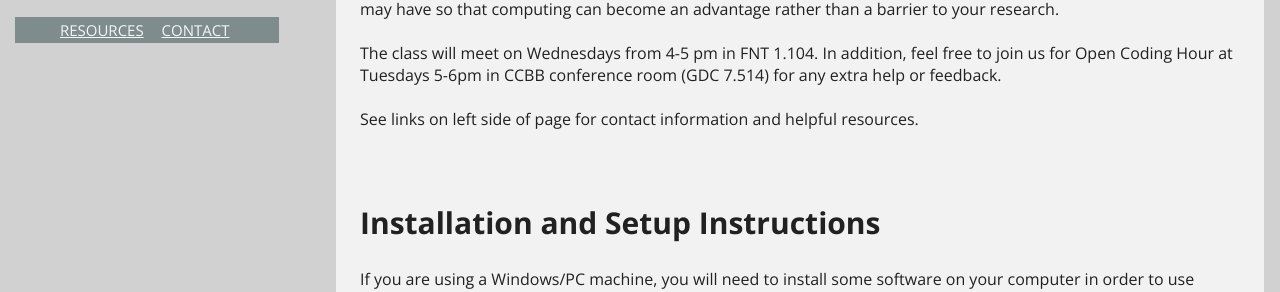
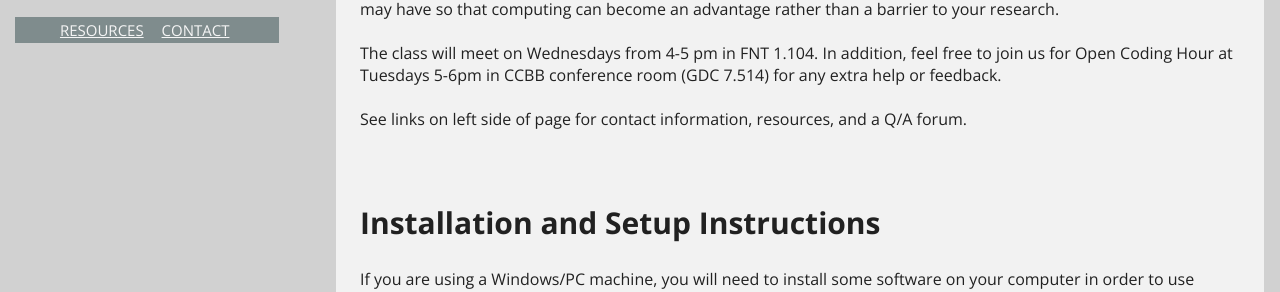
Before and after one commit to CCBBatUT/Biocomputing_Spring2016, a Jekyll site: the page built from index.html, in a window 1280 px wide. Shown: the part 195-487 px from the top of the page. Built offline with Jekyll 4.4.1, drawn with Linux system fonts in a browser that asks for light colours; Markdown is read by kramdown in place of the engine named in the settings.

```diff
--- a/_config.yml
+++ b/_config.yml
@@ -10,7 +10,6 @@ redcarpet:
     extensions: ["smart", "tables", "no_intra_emphasis", "fenced_code_blocks", "autolink", "strikethrough", "superscript", "with_toc_data"]
 
 highlighter: pygments
-favicon: favicon.ico
 
 # RSS feed
 rss-feed-limit: 10
--- a/index.html
+++ b/index.html
@@ -11,7 +11,7 @@ layout: default
     <br><br>
     The class will meet on Wednesdays from 4-5 pm in FNT 1.104. In addition, feel free to join us for Open Coding Hour at Tuesdays 5-6pm in CCBB conference room (GDC 7.514) for any extra help or feedback.
     <br><br>
-    See links on left side of page for contact information and helpful resources.
+    See links on left side of page for contact information, resources, and a Q/A forum.
 
     <br><br>
 
```
Also changed, not shown: 1 other file.
